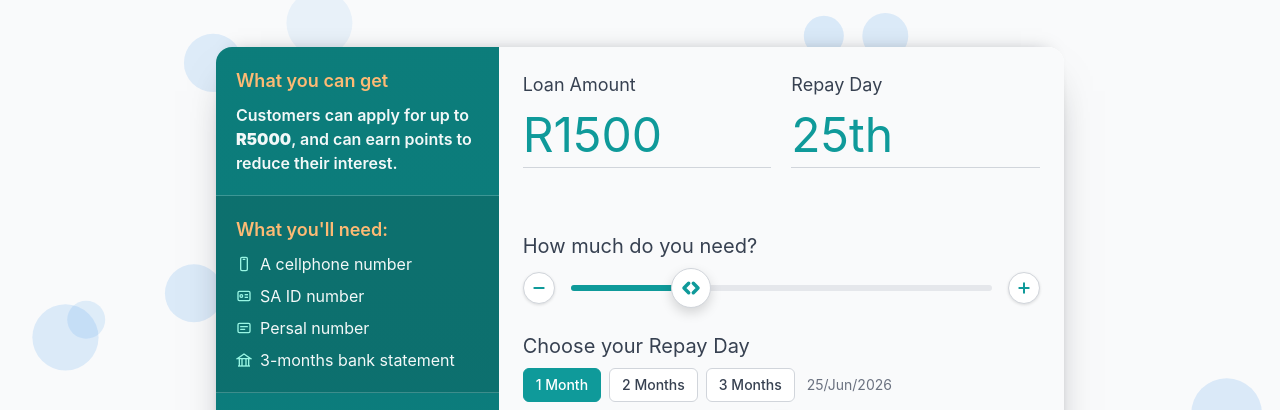
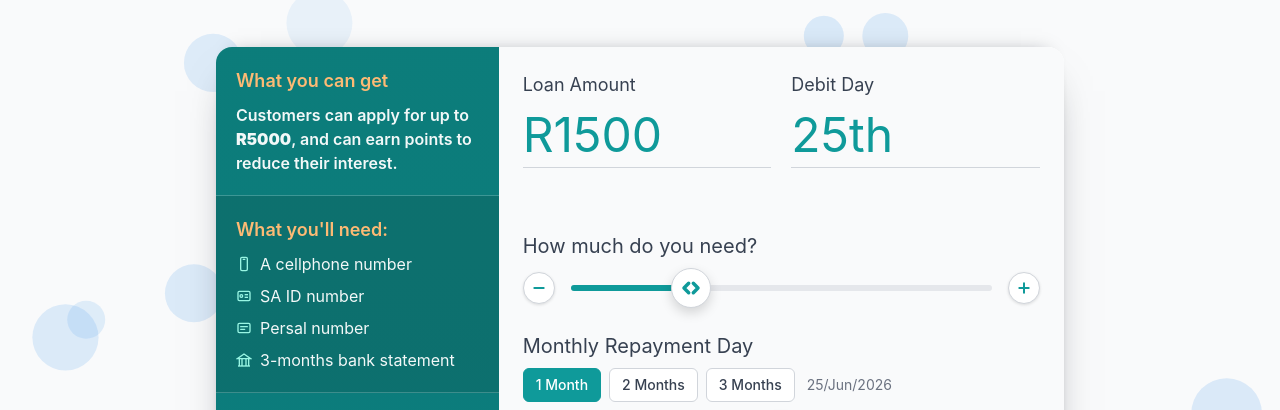
Before and after one commit to dladlamusa90-eng/persal-fresh-new, a Next.js app: page / in a window 1280 px wide. Shown: the part 133-543 px from the top of the page. Built offline with nearby package versions, Linux system fonts and the light colour scheme.

Commit message:
fix: rename Repay Day to Debit Day / Monthly Repayment Day for accurate terminology

```diff
--- a/src/app/dashboard/page.tsx
+++ b/src/app/dashboard/page.tsx
@@ -305,7 +305,7 @@ function DashboardHomeInner() {
                       <div className="h-px bg-gray-300 mt-2" />
                     </div>
                     <div className="flex flex-col">
-                      <div className="text-base md:text-lg text-gray-700 mb-1 max-[480px]:text-sm">Repay Day</div>
+                      <div className="text-base md:text-lg text-gray-700 mb-1 max-[480px]:text-sm">Debit Day</div>
                       <div className="h-12 md:h-14 flex items-end max-[480px]:h-10">
                         <div className="inline-flex items-end gap-1.5 text-4xl md:text-5xl font-normal text-persal-blue leading-none max-[480px]:text-3xl">
                           <span>{mounted ? ordinalLabel(REPAY_DAYS[selectedRepayIdx]) : "---"}</span>
@@ -367,7 +367,7 @@ function DashboardHomeInner() {
                     </div>
 
                     <div>
-                      <div className="text-lg md:text-xl text-gray-700 mb-2 max-[480px]:text-base">Choose your Repay Day</div>
+                      <div className="text-lg md:text-xl text-gray-700 mb-2 max-[480px]:text-base">Monthly Repayment Day</div>
                       <div className="mb-3 flex items-center gap-2 max-[480px]:gap-1.5">
                         {[1, 2, 3].map(m => (
                           <button
--- a/src/app/page.tsx
+++ b/src/app/page.tsx
@@ -385,7 +385,7 @@ export default function Home() {
                         <div className="h-px bg-gray-300 mt-2" />
                       </div>
                       <div className="flex flex-col">
-                        <div className="text-base md:text-lg text-gray-700 mb-1 max-[480px]:text-sm">Repay Day</div>
+                        <div className="text-base md:text-lg text-gray-700 mb-1 max-[480px]:text-sm">Debit Day</div>
                         <div className="h-12 md:h-14 flex items-end max-[480px]:h-10">
                           <div className="inline-flex items-end gap-1.5 text-4xl md:text-5xl font-normal text-persal-blue leading-none max-[480px]:text-3xl">
                             <span>{hydrated ? ordinalLabel(REPAY_DAYS[selectedRepayIdx]) : "---"}</span>
@@ -449,7 +449,7 @@ export default function Home() {
                       </div>
 
                       <div>
-                        <div className="text-lg md:text-xl text-gray-700 mb-2 max-[480px]:text-base">Choose your Repay Day</div>
+                        <div className="text-lg md:text-xl text-gray-700 mb-2 max-[480px]:text-base">Monthly Repayment Day</div>
                         <div className="mb-3 flex items-center gap-2 max-[480px]:gap-1.5">
                           {[1, 2, 3].map(m => (
                             <button
```
